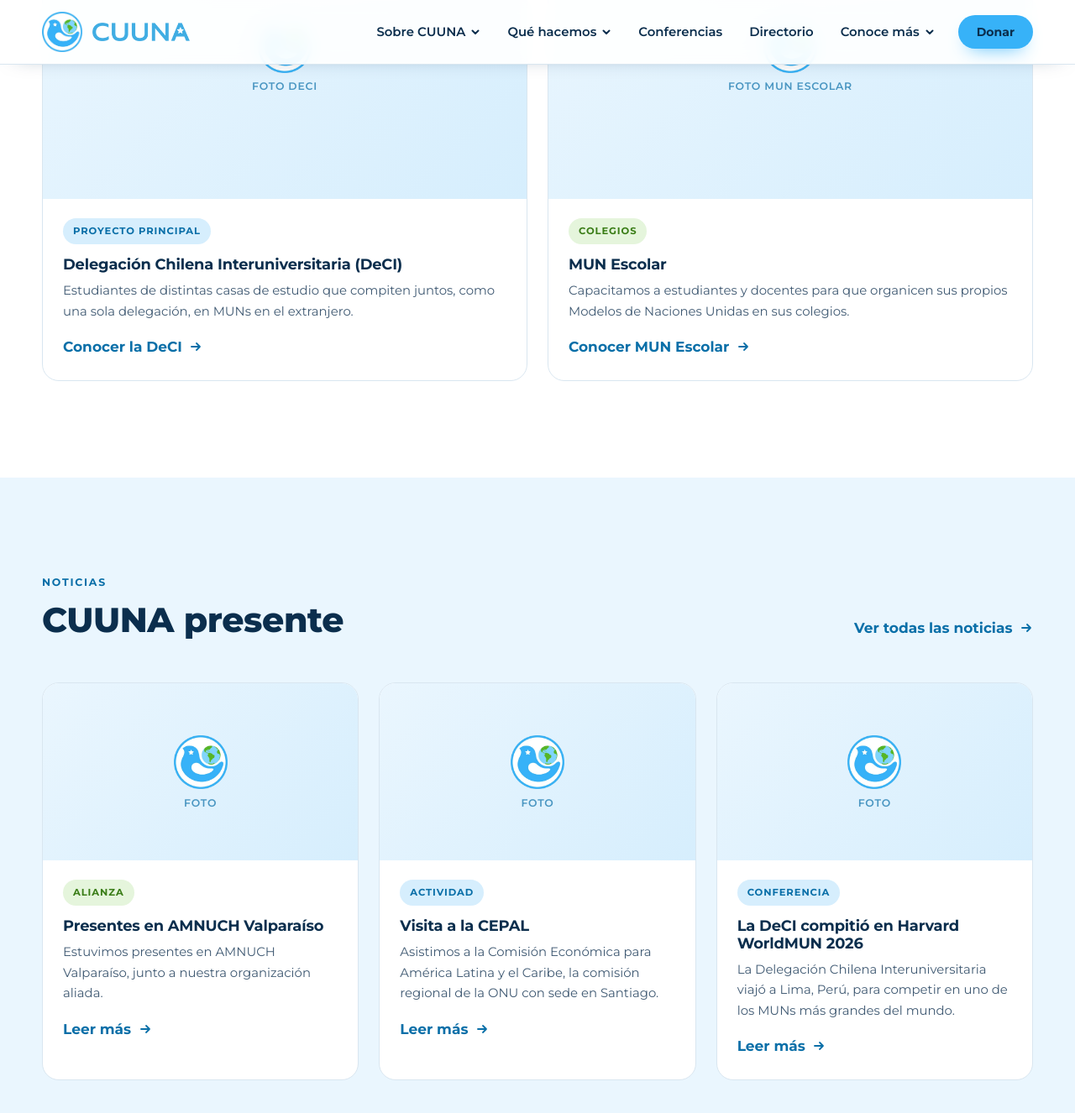
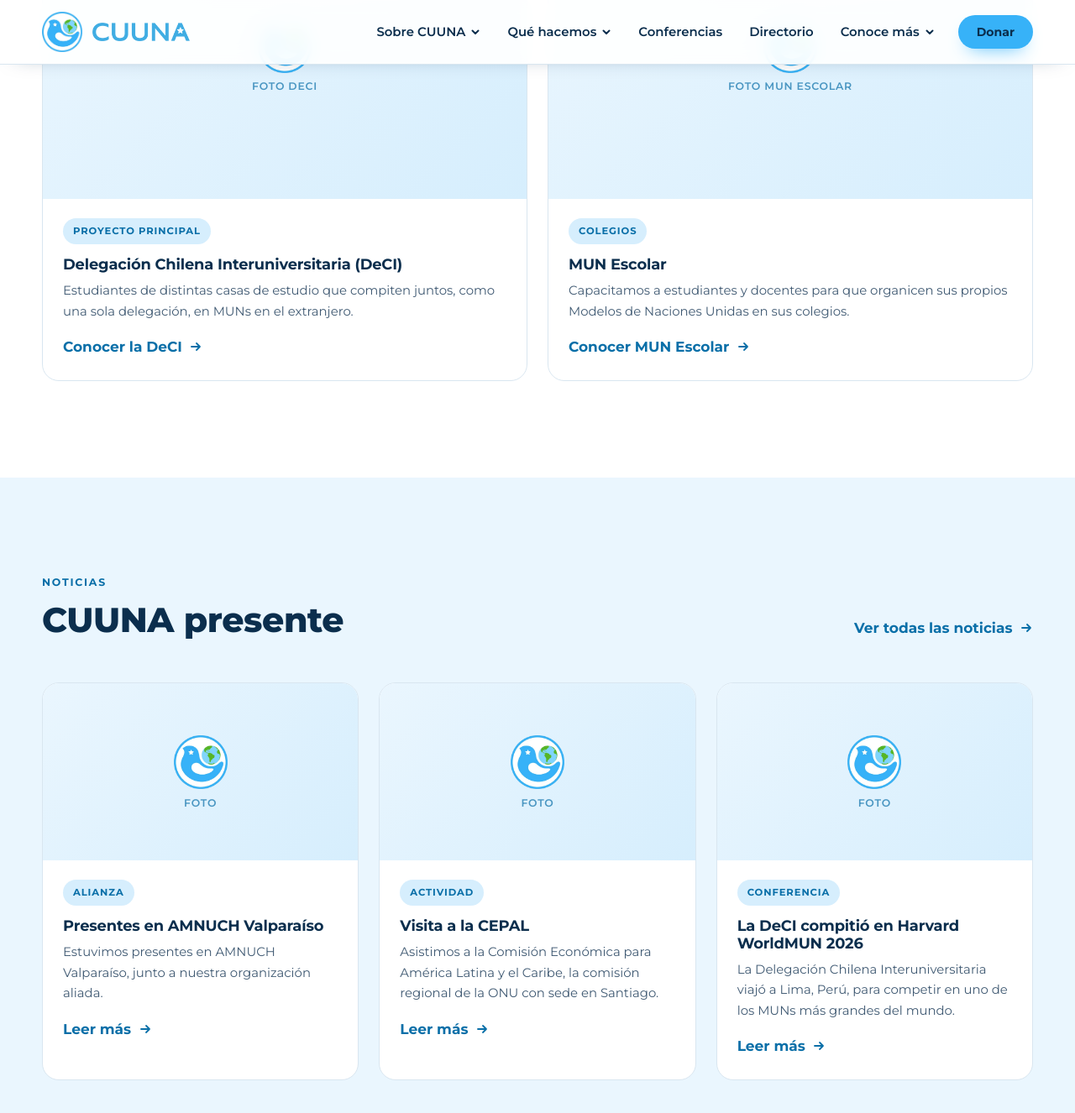
Before and after one commit to Liivne/cuuna-landing, a Jekyll site: the page built from index.html, in a window 1280 px wide and 1400 px high, scrolled down 2856 px. Shown: the top 1326 px of the window at 84% size. Built offline with Jekyll 4.4.1, drawn with Linux system fonts in a browser that asks for light colours.

Commit message:
fix: las etiquetas Alianza y Colegios dejan de ir en verde
Solo distinguían esas tarjetas de las demás, sin significar nada; ahora
todas las etiquetas van en celeste. El verde queda en el subrayado y el
punto de la portada, y en "Participamos" de Conferencias, donde marca la
conferencia ya realizada.

Co-Authored-By: Claude Opus 5.5 <noreply@anthropic.com>

```diff
--- a/_includes/noticia-card.html
+++ b/_includes/noticia-card.html
@@ -2,7 +2,7 @@
 <a class="news teaser" href="{{ n.url | relative_url }}">
   {% include foto.html src=n.imagen label="Foto" alt=n.title %}
   <div class="news-body">
-    <span class="tag{% if n.categoria == 'Alianza' %} tag-green{% endif %}">{{ n.categoria }}</span>
+    <span class="tag">{{ n.categoria }}</span>
     {%- if n.fecha and n.fecha != "" %}<p class="news-date">{% include fecha.html valor=n.fecha %}</p>{% endif %}
     <h3>{{ n.title }}</h3>
     <p>{{ n.resumen }}</p>
--- a/css/styles.css
+++ b/css/styles.css
@@ -18,7 +18,6 @@
   --sky-ink: #0a6fa8;
   --sky-wash: #eaf6fe;
   --sky-wash-2: #d6eefd;
-  --green-ink: #3a7d17;
 
   --ink: #0b2e4d;
   --ink-2: #405a73;
@@ -94,7 +93,6 @@ svg { fill: none; stroke: currentColor; stroke-width: 1.8; stroke-linecap: round
   display: inline-block; font-size: .72rem; font-weight: 700; letter-spacing: .08em; text-transform: uppercase;
   padding: 6px 12px; border-radius: 999px; background: var(--sky-wash-2); color: var(--sky-ink);
 }
-.tag-green { background: #e5f5dc; color: var(--green-ink); }
 .tag-dark { background: var(--navy); color: #fff; }
 .muted { color: var(--ink-2); font-weight: 600; }
 
--- a/index.html
+++ b/index.html
@@ -93,7 +93,7 @@ title: Inicio
       <a class="news teaser" href="{{ '/mun-escolar.html' | relative_url }}">
         {% include foto.html src=sitio.fotos.mun_escolar label="Foto MUN Escolar" %}
         <div class="news-body">
-          <span class="tag tag-green">Colegios</span>
+          <span class="tag">Colegios</span>
           <h3>MUN Escolar</h3>
           <p>Capacitamos a estudiantes y docentes para que organicen sus propios Modelos de Naciones Unidas en sus colegios.</p>
           <span class="link-arrow">Conocer MUN Escolar {% include icono.html nombre="flecha" %}</span>
--- a/mun-escolar.html
+++ b/mun-escolar.html
@@ -11,7 +11,7 @@ lead: Más Modelos de Naciones Unidas en más colegios de Chile.
     <article class="project">
       {% include foto.html src=site.data.sitio.fotos.mun_escolar label="Foto MUN Escolar" alt="MUN Escolar" %}
       <div class="project-body">
-        <span class="tag tag-green">Colegios</span>
+        <span class="tag">Colegios</span>
         <h2 class="project-title">Tu propio MUN, en tu colegio</h2>
         <p>Facilitamos la creación de Modelos de Naciones Unidas en colegios. Capacitamos a estudiantes y docentes con los conocimientos y habilidades necesarios para que desarrollen sus propios MUNs en sus establecimientos y así aumentar la oferta de MUNs escolares a nivel local, regional y nacional.</p>
         <div class="actions">
```
